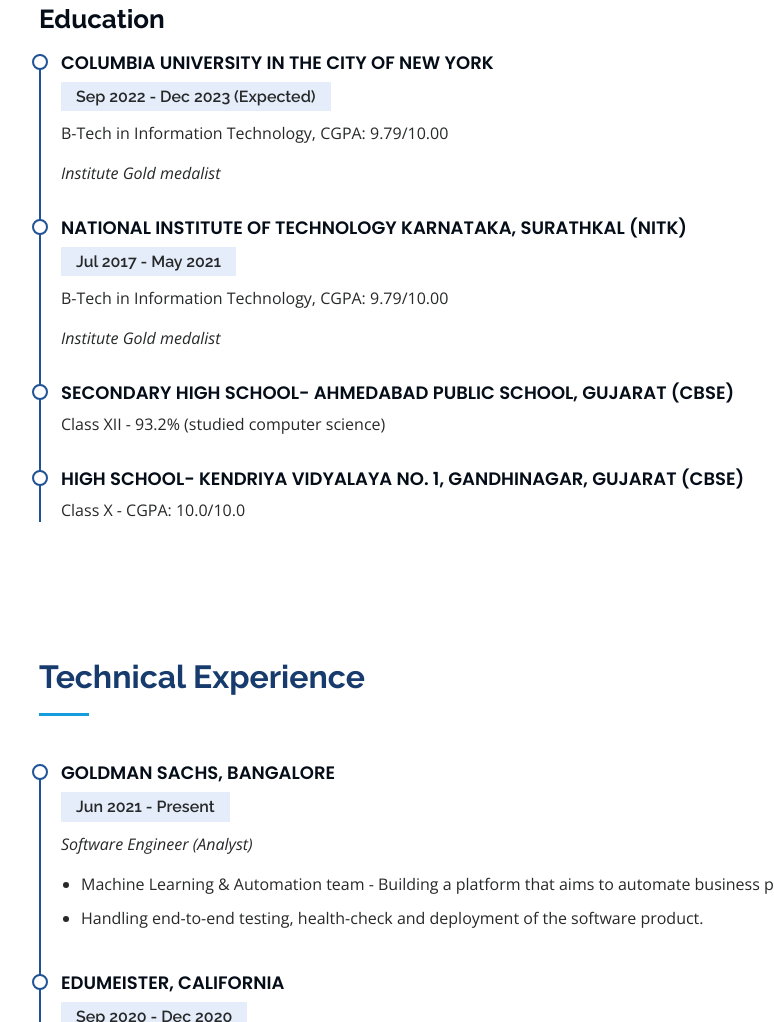
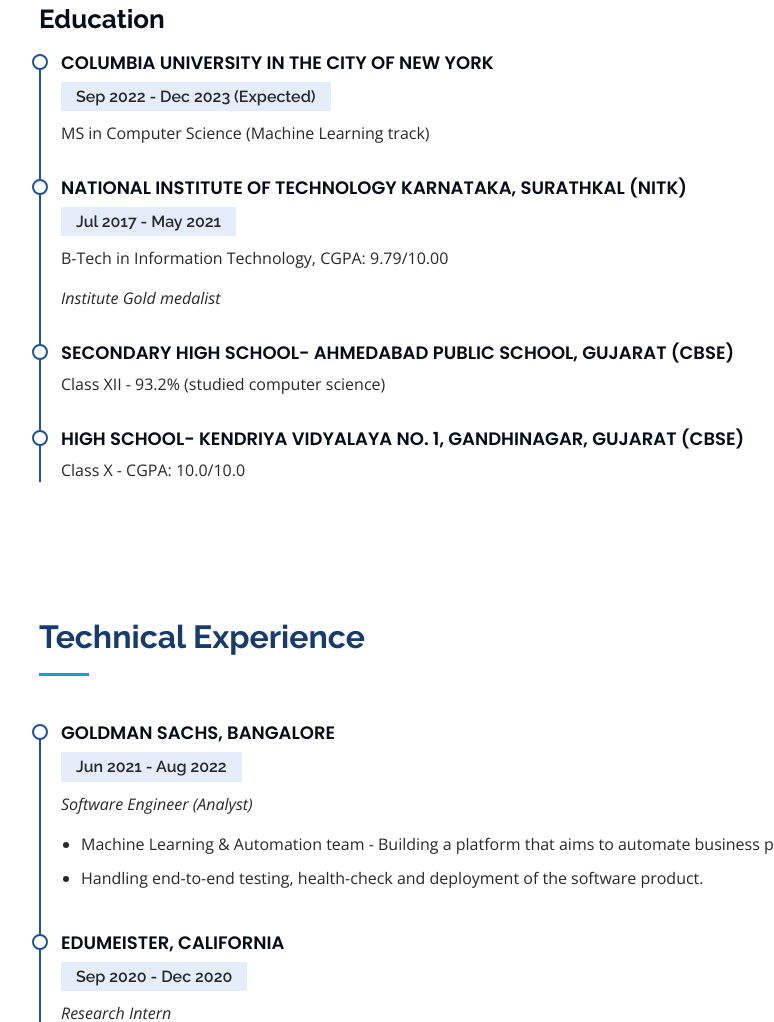
Before and after one commit to shubham050300/shubham050300.github.io, a plain HTML site: page index.html in a window 1280 px wide. Shown: the part 1120-2142 px from the top of the page, without its empty margins (273-1047 px from the left). Drawn offline with nearby package versions, Linux system fonts and the light colour scheme; files whose address does not match are found by name.

Commit message:
updated Columbia Univ info

```diff
--- a/index.html
+++ b/index.html
@@ -93,8 +93,7 @@
             <div class="resume-item">
               <h4>Columbia University in the city of New York</h4>
               <h5>Sep 2022 - Dec 2023 (Expected)</h5>
-              <p>B-Tech in Information Technology, CGPA: 9.79/10.00</p>
-              <p><i>Institute Gold medalist</i> </p>
+              <p>MS in Computer Science (Machine Learning track)</p>
             </div>
             <div class="resume-item">
               <h4>National Institute of Technology Karnataka, Surathkal (NITK)</h4>
@@ -129,7 +128,7 @@
 
 			<div class="resume-item">
               <h4>Goldman Sachs, Bangalore</h4>
-              <h5>Jun 2021 - Present</h5>
+              <h5>Jun 2021 - Aug 2022</h5>
               <p><em>Software Engineer (Analyst) </em></p>
               <ul>
                 <li>Machine Learning & Automation team - Building a platform that aims to automate business processes.</li>
```
